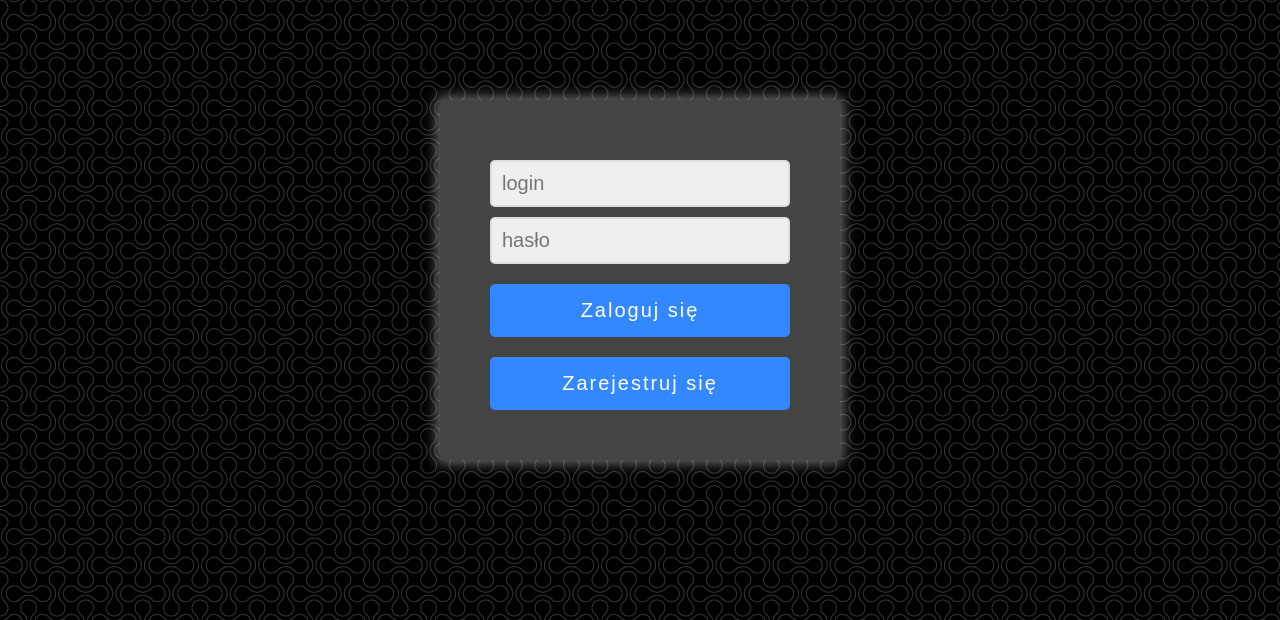
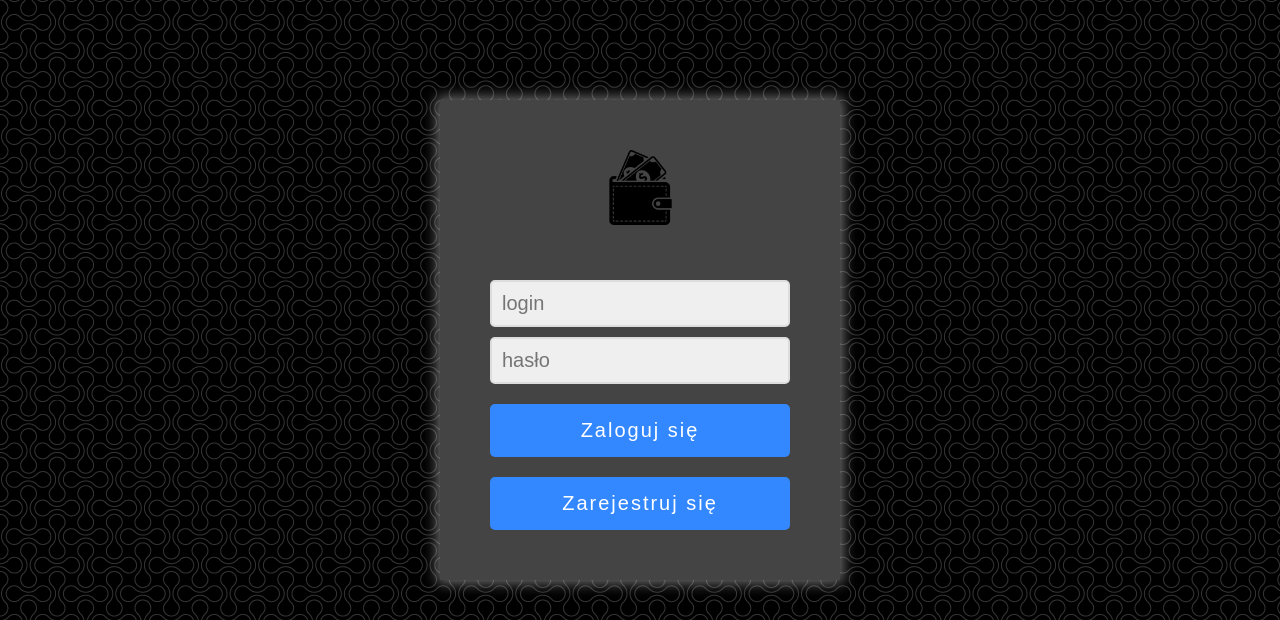
Before and after one commit to mprzybycien/Wallet-WEB, a PHP site: page / in a window 1280 px wide. Shown: the top 620 px of the page. Run offline with PHP 8.4, Linux system fonts and the light colour scheme.

Commit message:
Wallet-WEB frontend 3rd refactor

```diff
--- a/index.html
+++ b/index.html
@@ -11,6 +11,7 @@
 
 <body>
 	<div id="container">
+		<img src="img/logo.png" alt="logo">
 	<form>
 		<input type="text" name="login" placeholder="login" onfocus="this.placeholder=''" onblur="this.placeholder='login'" />
 		<input type="password" name="password"  placeholder="hasło" onfocus="this.placeholder=''" onblur="this.placeholder='hasło'"/>
--- a/signUp.html
+++ b/signUp.html
@@ -10,6 +10,7 @@
 
 <body>
 	<div id="container">
+	<img src="img/logo.png" alt="logo">
 		<form>
 			<input type="text" name="email" placeholder="Podaj adres e-mail" onfocus="this.placeholder=''" onblur="this.placeholder='Podaj adres e-mail'"/>
 			<input type="text" name="login" placeholder="Nadaj login" onfocus="this.placeholder=''" onblur="this.placeholder='Nadaj login'"/>
--- a/style.css
+++ b/style.css
@@ -7,6 +7,14 @@ body
 	font-family: 'Open Sans', sans-serif;
 }
 
+img
+{
+	display: block;
+	width: 25%;
+	margin-left: auto;
+	margin-right: auto;
+	padding-bottom: 45px;
+}
 
 #container
 {
```
Lines whose indentation alone changed are shown as unchanged.
